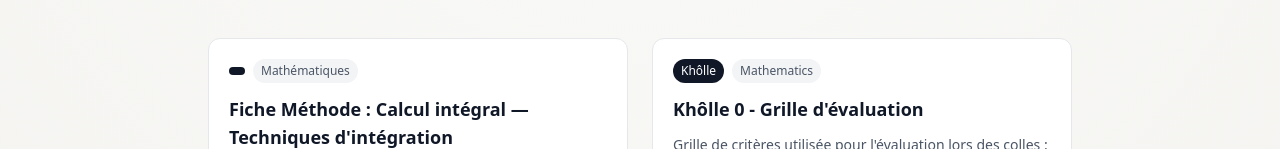
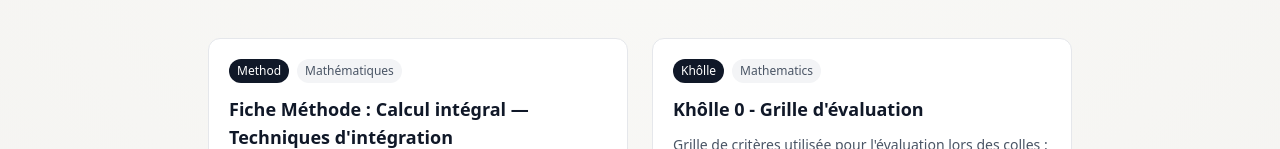
Before and after one commit to alexis-vo/alexisvo-site, a Next.js app: page /blog in a window 1280 px wide. Shown: the part 315-464 px from the top of the page. Built offline with nearby package versions, Linux system fonts and the light colour scheme; no server answers; a web font is replaced by a local one.

Commit message:
k0 added and label method ok

```diff
--- a/components/PostCard.tsx
+++ b/components/PostCard.tsx
@@ -4,7 +4,8 @@ import { Post } from "@/data/posts";
 
 const categoryLabels: Record<string, string> = {
   "lecture-notes": "Lecture Notes",
-  colles: "Khôlle",
+  "colles": "Khôlle",
+  "method": "Method",
 };
 
 export default function PostCard({ post }: { post: Post }) {
```
